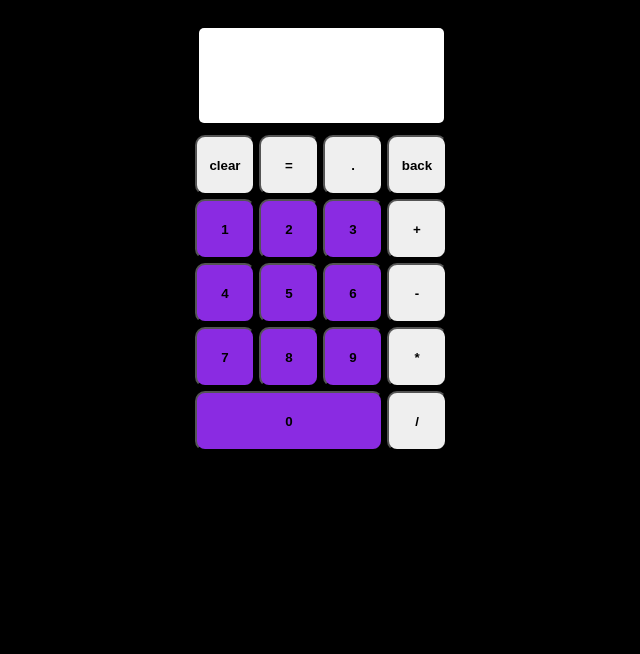
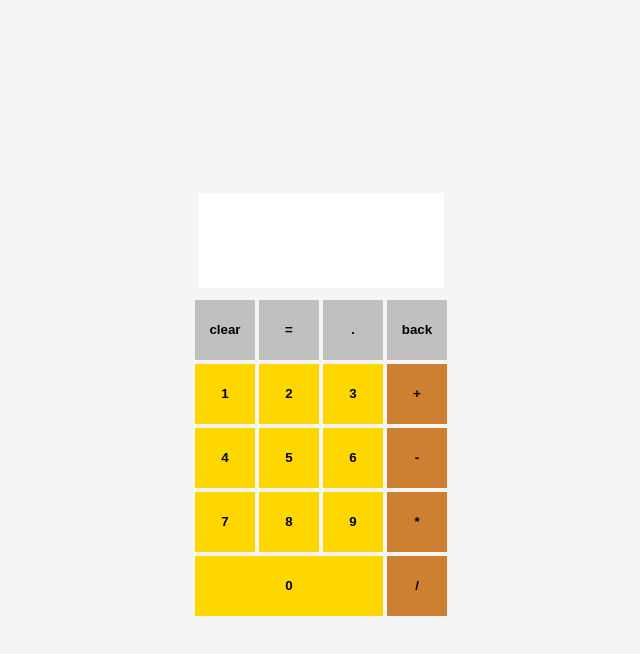
Before and after one commit to MxRi007/odin-calculator, a plain HTML site: page index.html in a window 1280 px wide. Shown: the whole page, without its empty margins (319-959 px from the left). Drawn offline with Linux system fonts and the light colour scheme.

Commit message:
Change colors and position in absolute middle

```diff
--- a/style.css
+++ b/style.css
@@ -11,8 +11,8 @@ button {
     margin: 2px;
     width: 60px;
     height: 60px;
-    border-radius: 10px;
     font-weight: bold;
+    border: none;
 }
 
 #display {
@@ -36,7 +36,6 @@ button {
     background-color: white;
     padding: 10px;
     margin: 10px;
-    border-radius: 5px;
 }
 
 #calculator {
@@ -46,12 +45,18 @@ button {
     padding: 10px;
 }
 
+html, body {
+    height: 100%;
+}
+
+
 body {
     display: flex;
     justify-content: center;
     align-items: center;
     box-sizing: content-box;
-    background-color: black;
+    background-color: whitesmoke;
+    margin: 0;
 }
 
 #one,
@@ -64,7 +69,21 @@ body {
 #eight,
 #nine,
 #zero {
-    background-color: blueviolet;
+    background-color: gold;
+}
+
+#clear,
+#equals,
+#dot,
+#back {
+    background-color: silver;
+}
+
+#subtract,
+#divide,
+#multiply,
+#add {
+    background-color: #cd7f32;
 }
 
 #zero {
```
